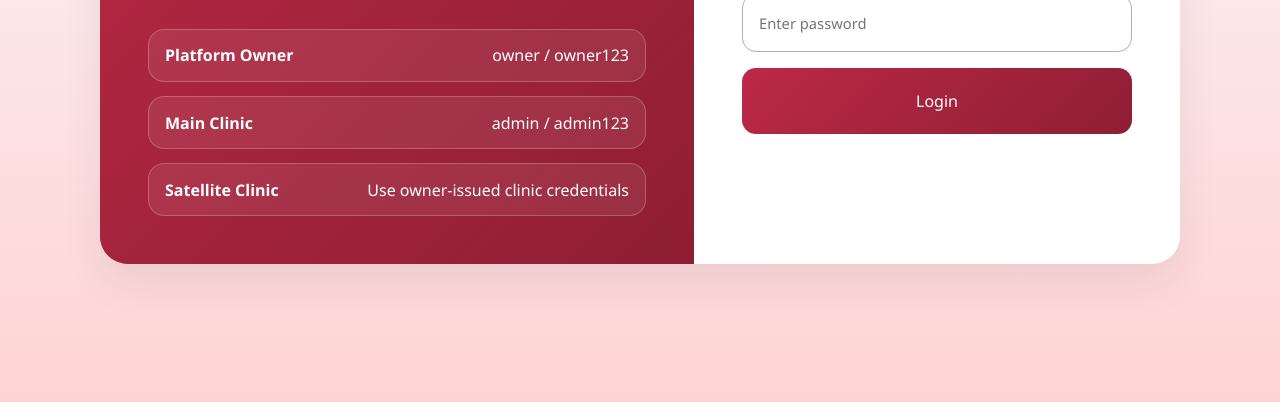
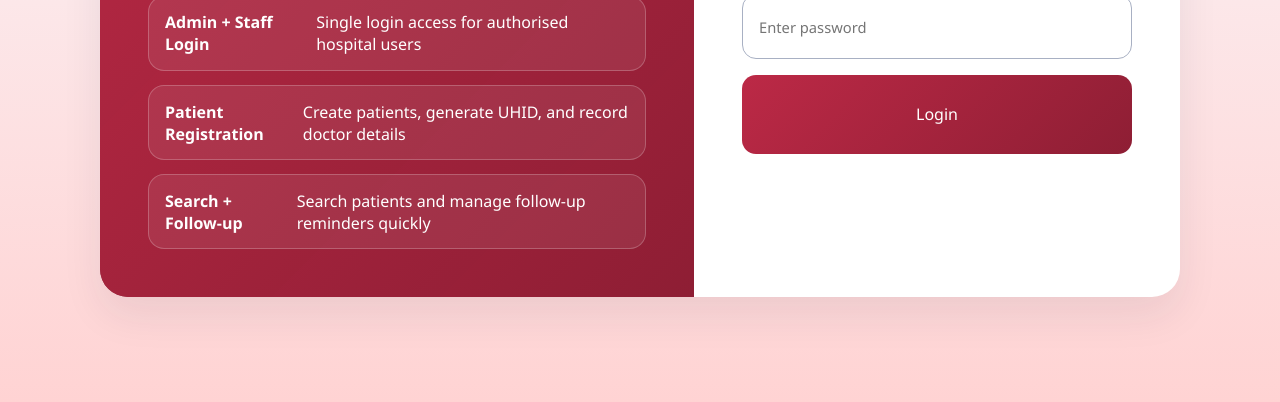
Before and after one commit to aditya18rana/ivfweb, a website: page public/index.html in a window 1280 px wide. Shown: the part 398-800 px from the top of the page. Drawn offline with Linux system fonts and the light colour scheme; no server answers.

Commit message:
Improve hospital home dashboard and add doctor field

```diff
--- a/public/index.html
+++ b/public/index.html
@@ -13,20 +13,20 @@
           <p class="eyebrow">Hospitals Patient Management</p>
           <h1>Hospital Login Portal</h1>
           <p class="muted">
-            Use the same login page for the platform owner, hospital admins, and clinic staff.
+            One secure access point for hospital admins, reception teams, and clinic staff.
           </p>
           <div class="demo-login-list">
             <div>
-              <strong>Platform Owner</strong>
-              <span>owner / owner123</span>
+              <strong>Admin + Staff Login</strong>
+              <span>Single login access for authorised hospital users</span>
             </div>
             <div>
-              <strong>Main Clinic</strong>
-              <span>admin / admin123</span>
+              <strong>Patient Registration</strong>
+              <span>Create patients, generate UHID, and record doctor details</span>
             </div>
             <div>
-              <strong>Satellite Clinic</strong>
-              <span>Use owner-issued clinic credentials</span>
+              <strong>Search + Follow-up</strong>
+              <span>Search patients and manage follow-up reminders quickly</span>
             </div>
           </div>
         </div>
--- a/public/styles.css
+++ b/public/styles.css
@@ -615,6 +615,7 @@ legend {
 .his-avatar-card small {
   color: #af6276;
   margin-top: 0.3rem;
+  font-weight: bold;
 }
 
 .his-summary {
```
